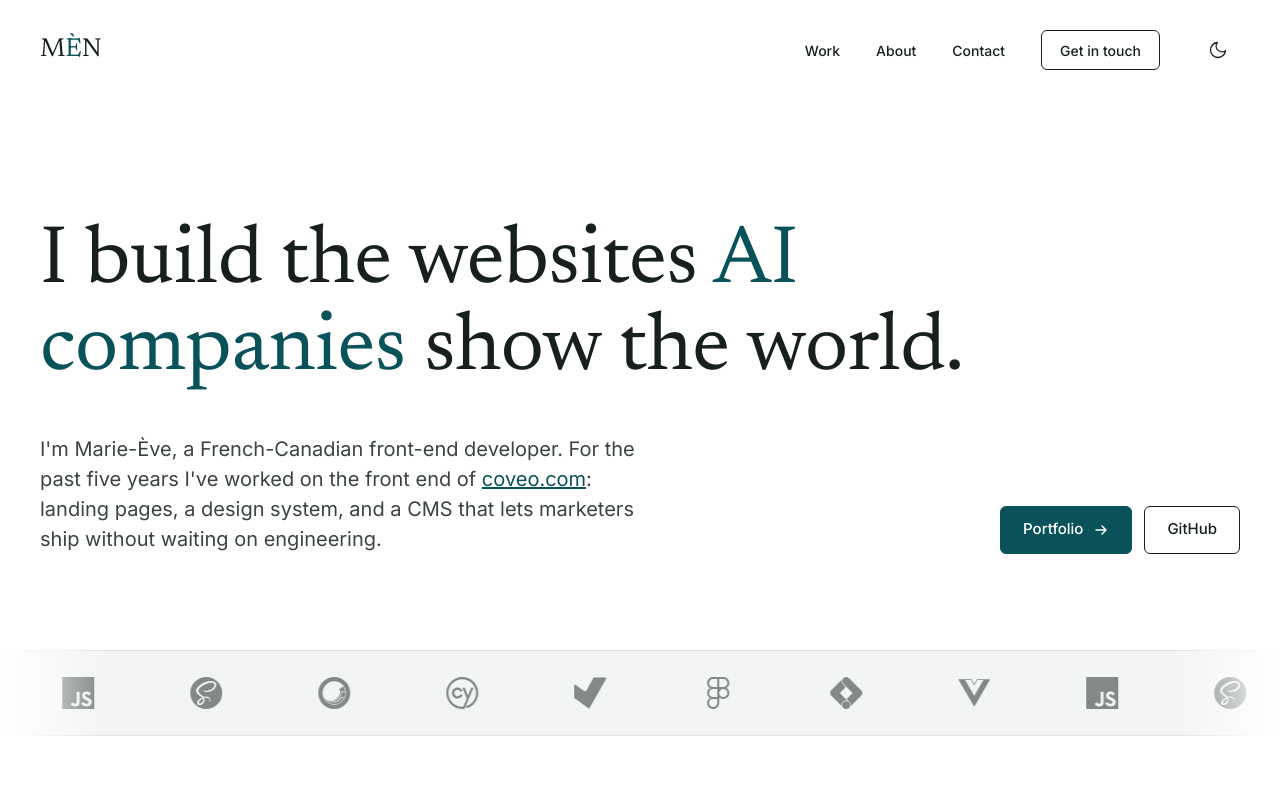
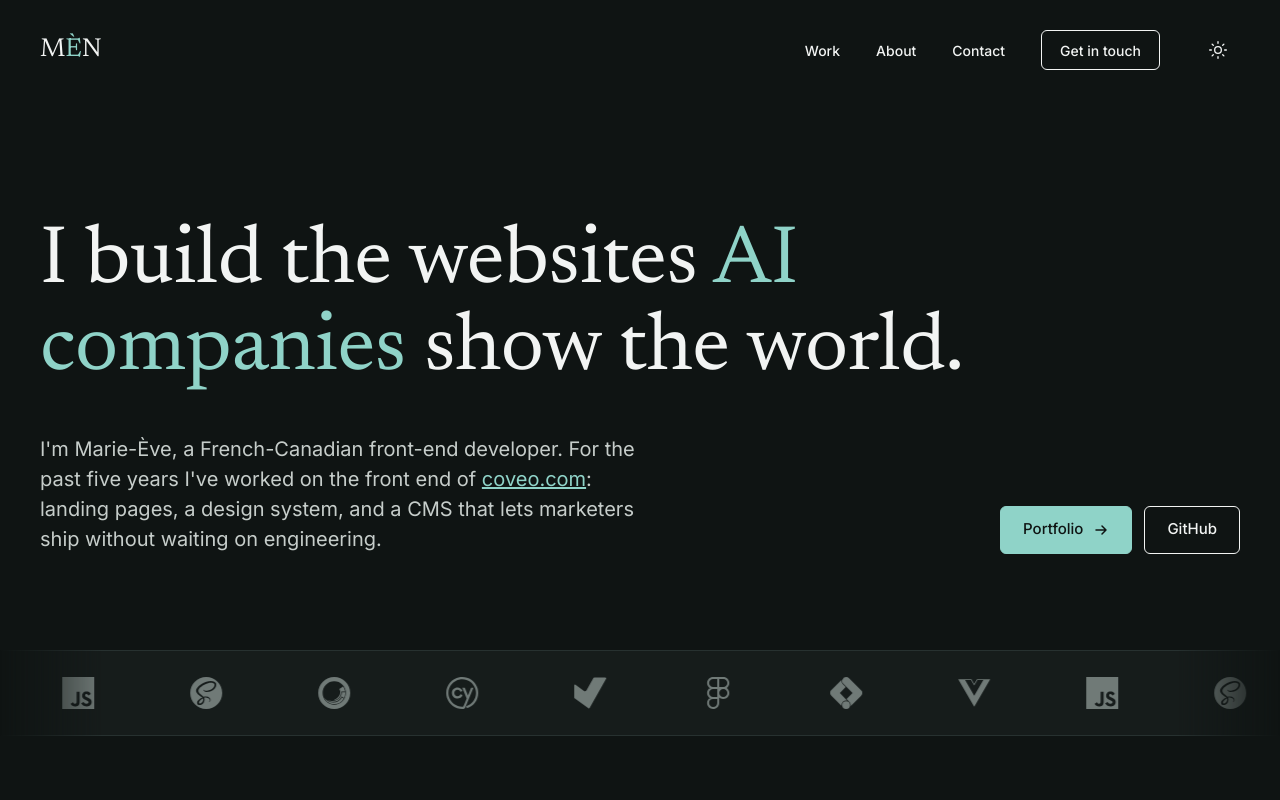
Before and after one commit to nonowelle/portfolio-2026, a Vue app: page / in a window 1280 px wide. Shown: the top 800 px of the page. Built offline with nearby package versions, Linux system fonts and the light colour scheme.

Commit message:
dark theme by default

```diff
--- a/index.html
+++ b/index.html
@@ -3,13 +3,12 @@
   <head>
     <meta charset="UTF-8" />
     <meta name="viewport" content="width=device-width, initial-scale=1.0" />
-    <meta name="color-scheme" content="light dark" />
+    <meta name="color-scheme" content="dark light" />
     <script>
       // Set the theme before first paint to avoid a flash of the wrong colours
       (function () {
         const saved = localStorage.getItem('theme');
-        const system = window.matchMedia('(prefers-color-scheme: dark)').matches ? 'dark' : 'light';
-        document.documentElement.dataset.theme = saved || system;
+        document.documentElement.dataset.theme = saved || 'dark';
       })();
     </script>
     <title>Marie-Ève Noël — Front-end developer</title>
--- a/src/composables/useTheme.js
+++ b/src/composables/useTheme.js
@@ -3,12 +3,10 @@ import { ref, watch } from 'vue'
 const STORAGE_KEY = 'theme'
 const root = document.documentElement
 
-function systemTheme() {
-  return window.matchMedia('(prefers-color-scheme: dark)').matches ? 'dark' : 'light'
-}
+const DEFAULT_THEME = 'dark'
 
-// Initial value: saved choice, else the system preference
-const theme = ref(root.dataset.theme || localStorage.getItem(STORAGE_KEY) || systemTheme())
+// Initial value: the visitor's saved choice, else dark
+const theme = ref(root.dataset.theme || localStorage.getItem(STORAGE_KEY) || DEFAULT_THEME)
 
 watch(
   theme,
@@ -19,11 +17,6 @@ watch(
   { immediate: true },
 )
 
-// Follow the OS if the user never made an explicit choice
-window.matchMedia('(prefers-color-scheme: dark)').addEventListener('change', (e) => {
-  if (!localStorage.getItem(STORAGE_KEY)) theme.value = e.matches ? 'dark' : 'light'
-})
-
 export function useTheme() {
   const isDark = () => theme.value === 'dark'
   const toggle = () => {
```
